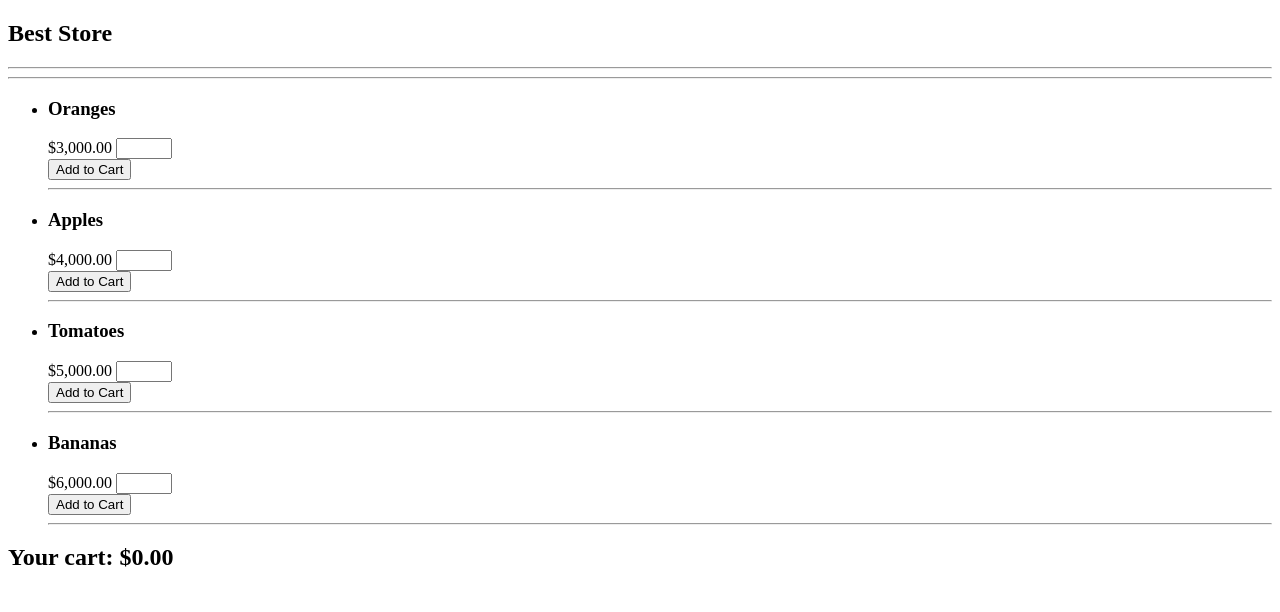
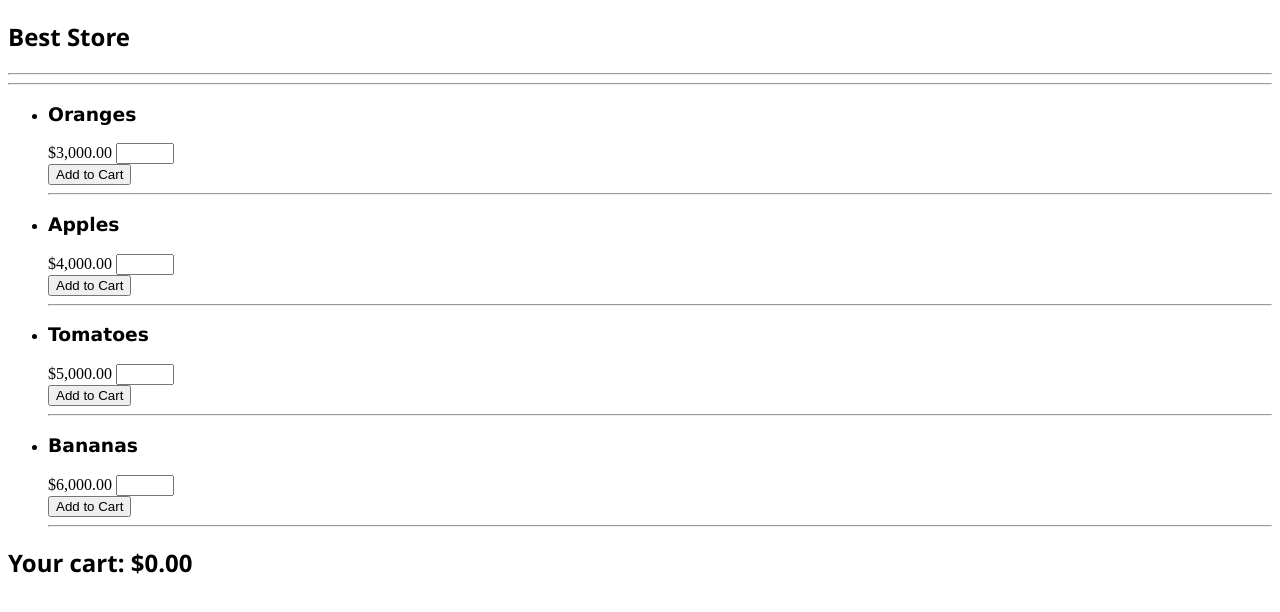
Before and after one commit to andrikoulas7/myCart, a plain HTML site: page mycart.html in a window 1280 px wide. Drawn offline with nearby package versions, Linux system fonts and the light colour scheme; some packages are replaced by stand-ins of ours.

Commit message:
new style file

```diff
--- a/mycartstyle.css
+++ b/mycartstyle.css
@@ -1,4 +1,10 @@
-.qty{
+.qtyNum{
     width: 50px;
 
 }
+h2{
+    font-family: 'Segoe UI', Tahoma, Geneva, Verdana, sans-serif;
+}
+h3{
+    font-family: Verdana, Geneva, Tahoma, sans-serif;
+}
```
